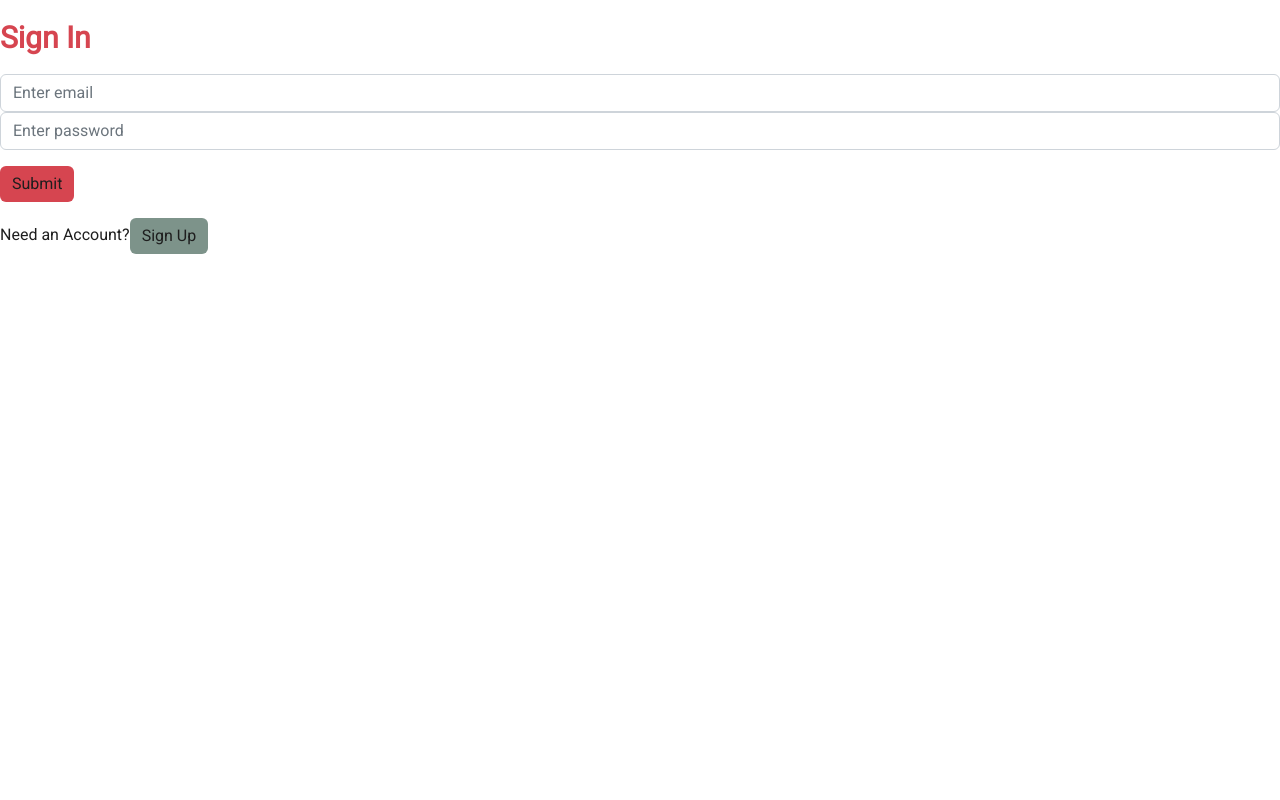
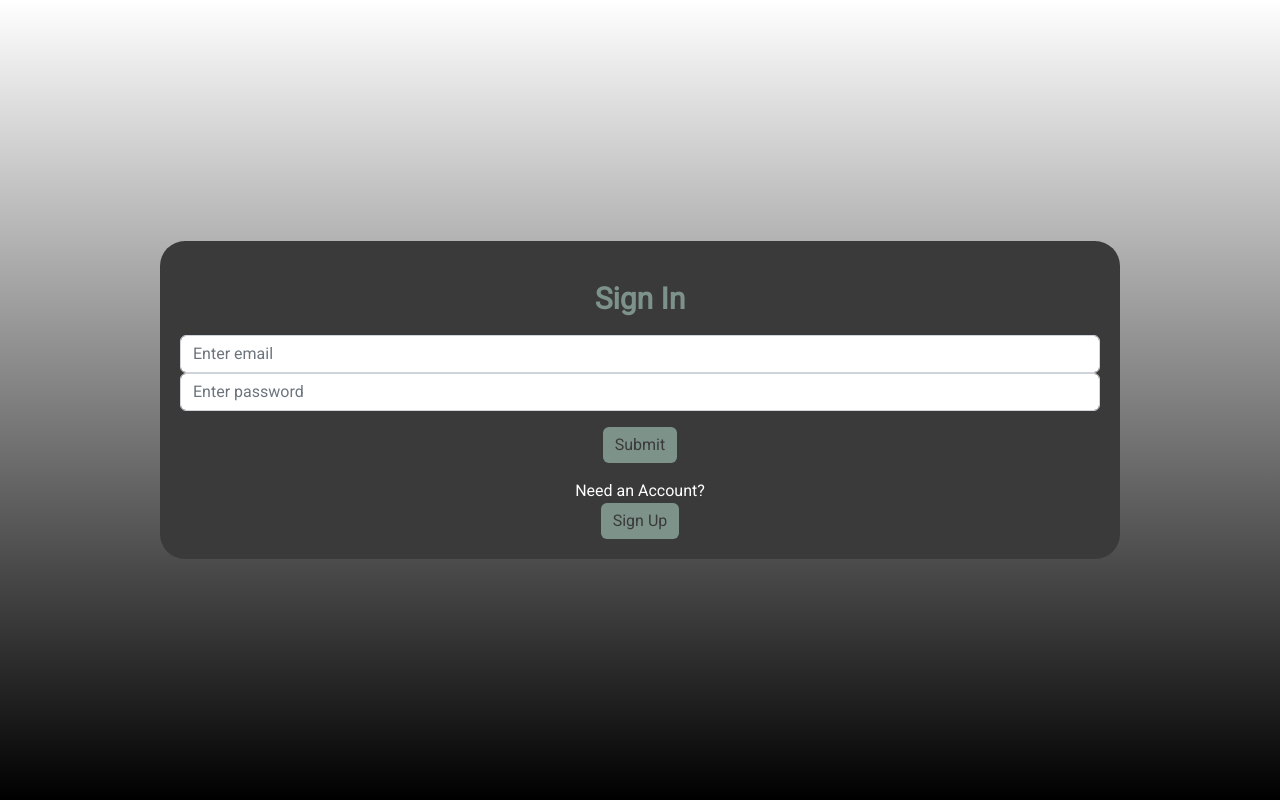
Before and after one commit to pranavkannepalli/to_do_firebase, a Next.js app: page / in a window 1280 px wide. Built offline with nearby package versions, Linux system fonts and the light colour scheme; no server answers; the database is empty.

Commit message:
partially complete

```diff
--- a/components/LoginPage/SignIn.tsx
+++ b/components/LoginPage/SignIn.tsx
@@ -20,11 +20,12 @@ const SignIn: React.FC<Props> = ({ changePage, signIn }) => {
     }
 
     return (
-        <div>
+        <div className="grad">
+            <div className="bgdark sign">
                 <Form onSubmit={handleSubmit}>
                     <Form.Group>
                         <Form.Label>
-                        <span><h2>Sign In<br /></h2></span>
+                            <h2 className="primary">Sign In<br /></h2>
                         </Form.Label>
                         <Form.Control
                             type="email"
@@ -41,13 +42,14 @@ const SignIn: React.FC<Props> = ({ changePage, signIn }) => {
                             placeholder="Enter password"
                         />
                     </Form.Group>
-                <Button className="button bgsecondary my-3" type="submit">
+                    <Button className="button bgprimary my-3" type="submit">
                         Submit
                     </Button>
                 </Form>
-            <div>
+                <div className="light">
                     Need an Account?
-                <button className="btn button bgprimary" onClick={() => changePage("signup")}>Sign Up</button>
+                </div>
+                <Button className="btn button bgprimary" onClick={() => changePage("signup")}>Sign Up</Button>
             </div>
         </div>
     )
--- a/components/LoginPage/SignUp.tsx
+++ b/components/LoginPage/SignUp.tsx
@@ -24,11 +24,12 @@ const SignUp: React.FC<Props> = ({ changePage, signUp }) => {
     }
 
     return (
-        <div>
+        <div className="grad">
+            <div className="bgdark sign">
                 <Form onSubmit={handleSubmit}>
                     <Form.Group>
                         <Form.Label>
-                        <span><h2>Sign Up<br /></h2></span>
+                            <h2 className="primary">Sign Up<br /></h2>
                         </Form.Label>
                         <Form.Control
                             type="email"
@@ -60,13 +61,14 @@ const SignUp: React.FC<Props> = ({ changePage, signUp }) => {
                             </ListGroup.Item>
                         </ListGroup>
                     </Form.Group>
-                <Button className="button bgsecondary my-3" type="submit">
+                    <Button className="button bgprimary my-3" type="submit">
                         Submit
                     </Button>
                 </Form>
-            <div>
+                <div className="light">
                     Already have an Account?
-                <button className="btn button bgprimary" onClick={() => changePage("signin")}>Sign In</button>
+                </div>
+                <Button className="btn button bgprimary" onClick={() => changePage("signin")}>Sign In</Button>
             </div>
         </div>
     )
--- a/components/TodoPage/Sidebar.tsx
+++ b/components/TodoPage/Sidebar.tsx
@@ -119,7 +119,7 @@ const Sidebar: React.FC<Props> = ({ groups, signOut, allGroups, changeAllGroups,
     }
     else {
         return (
-            <div className="col-lg-1 col-sm-12 px-2 button_only bgdark">
+            <div className="col-lg-1 col-sm-12 mb-2 px-2 button_only bgdark">
                 <button className="mx-3 p-2" onClick={() => changeClosed(!closed)}>
                     <svg width="45" height="35" viewBox="0 0 45 35" fill="none" xmlns="http://www.w3.org/2000/svg">
                         <path d="M1.17188 33.7656H43.8281M1.17188 17.5156H43.8281M1.17188 1.26562H43.8281" stroke="white" stroke-width="1.5" stroke-linecap="round" stroke-linejoin="round" />
--- a/styles/globals.css
+++ b/styles/globals.css
@@ -5,7 +5,7 @@
   --clr-primary: #7D938A;
   --clr-secondary: #D64550;
   --clr-light: #FFFFFF;
-  --clr-dark: #1E1E1E;
+  --clr-dark: #3A3A3A;
   --clr-dark-alt: #dcdcdc;
 }
 
@@ -14,6 +14,25 @@
   left: 0px;
   top: 0px;
   height: 100vh;
+}
+
+.grad {
+  background-image: linear-gradient(white, black);
+  height: 100vh;
+  width: 100vw;
+}
+
+.sign {
+  position: fixed;
+  top: 50%;
+  left: 50%;
+  -webkit-transform: translate(-50%, -50%);
+  transform: translate(-50%, -50%);
+  padding: 20px;
+  text-align: center;
+  height: 75wh;
+  width: 75vw;
+  border-radius: 25px;
 }
 
 @media screen and (min-width: 992px) {
@@ -130,6 +149,6 @@ h1 {
 
 body {
   margin: none;
-  color: var(--clr-dark) !important;
-  background: var(--clr-light) !important;
+  color: var(--clr-dark);
+  background: var(--clr-light);
 }
```
Lines whose indentation alone changed are shown as unchanged.
